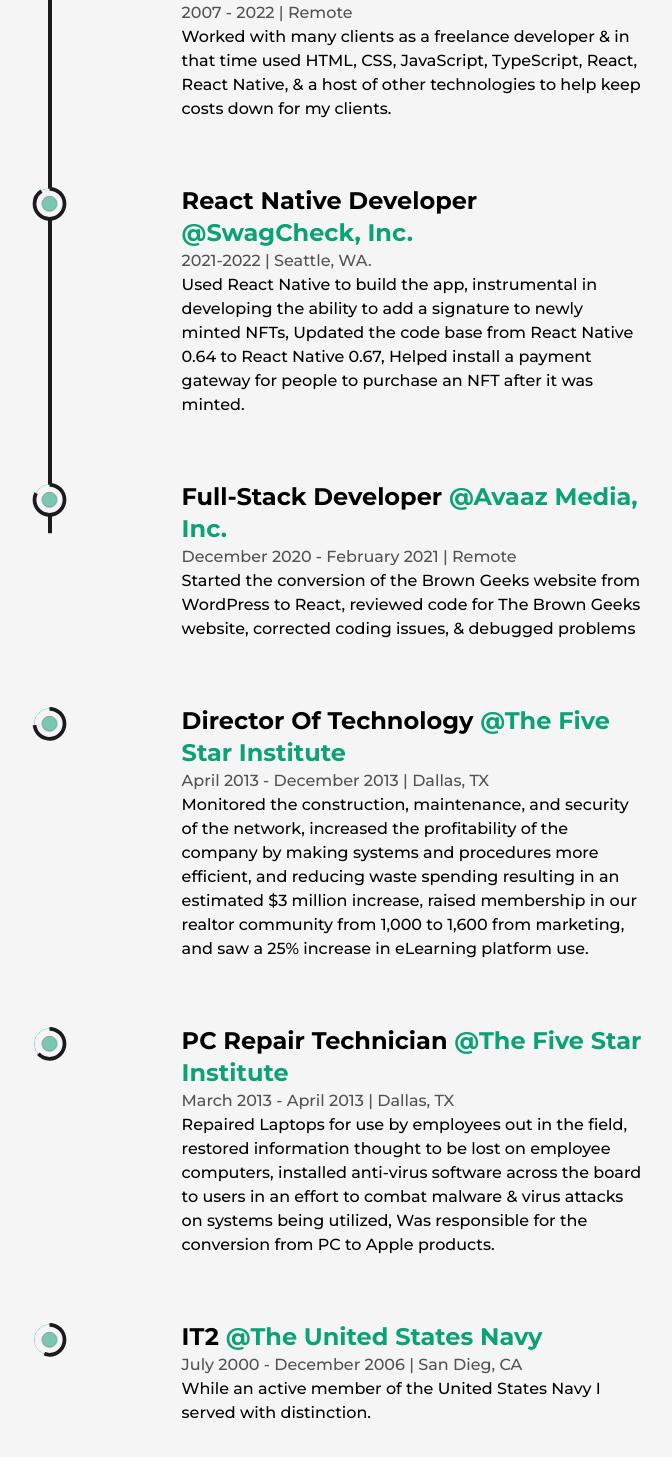
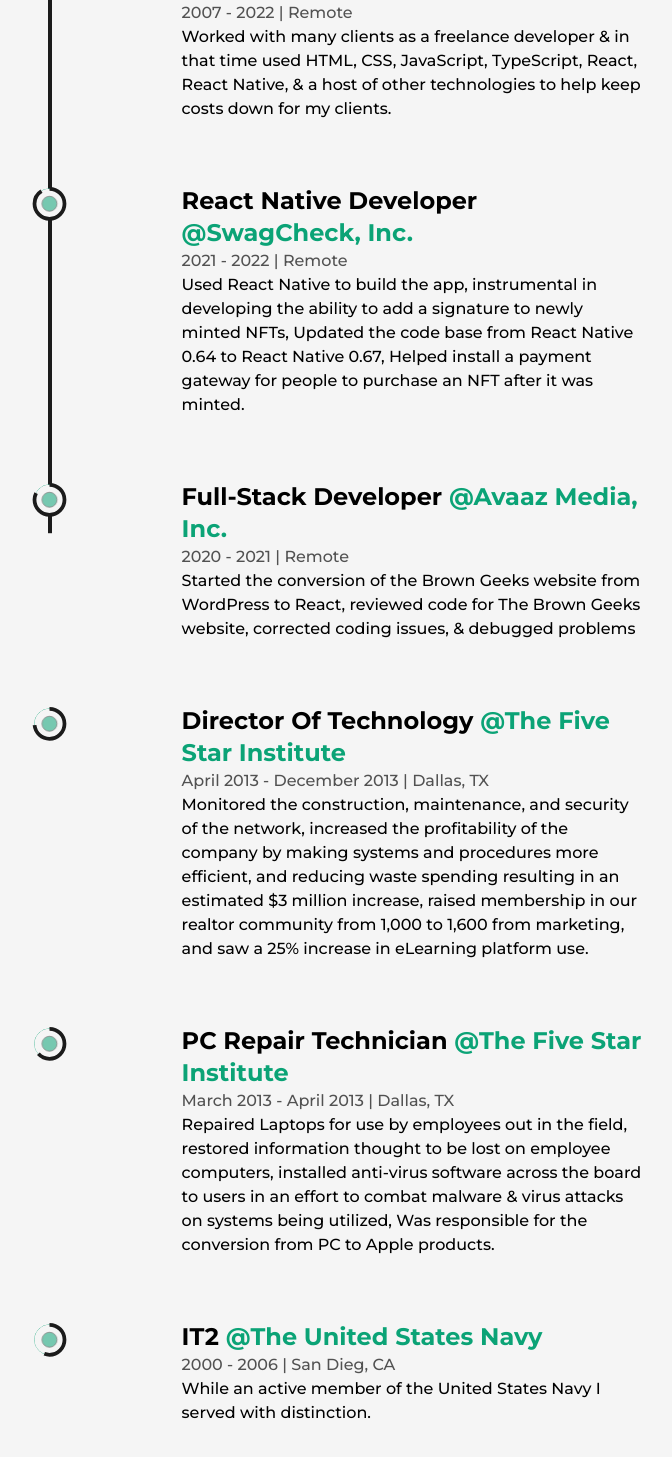
Before and after one commit to ItsCDubb/next-portfolio, a Next.js app: page /about in a window 1280 px wide. Shown: the part 3003-4460 px from the top of the page, without its empty margins (244-916 px from the left). Built offline with nearby package versions, Linux system fonts and the light colour scheme.

Commit message:
Updated the dates on my experience

```diff
--- a/src/components/Experience.js
+++ b/src/components/Experience.js
@@ -59,7 +59,7 @@
             position="Software Engineer"
             company="CW Technologies"
             companyLink="https://cwtechnologies.co"
-            time="2022-Present"
+            time="2022 - Present"
             address="Remote"
             work="Worked with multiple clients to build technology solutions that worked. Worked on assessing the risks involved & develop risk management strategies that would help them evolve & grow."
           />
@@ -75,15 +75,15 @@
             position="React Native Developer"
             company="SwagCheck, Inc."
             companyLink="https://swagcheck.io/"
-            time="2021-2022"
-            address="Seattle, WA."
+            time="2021 - 2022"
+            address="Remote"
             work="Used React Native to build the app, instrumental in developing the ability to add a signature to newly minted NFTs, Updated the code base from React Native 0.64 to React Native 0.67, Helped install a payment gateway for people to purchase an NFT after it was minted."
           />
           <Details
             position="Full-Stack Developer"
             company="Avaaz Media, Inc."
             companyLink="https://avaazmedia.com/"
-            time="December 2020 - February 2021"
+            time="2020 - 2021"
             address="Remote"
             work="Started the conversion of the Brown Geeks website from WordPress to React, reviewed code for The Brown Geeks website, corrected coding issues, & debugged problems
             "
@@ -109,7 +109,7 @@
             position="IT2"
             company="The United States Navy"
             companyLink="https://www.navy.com/"
-            time="July 2000 - December 2006"
+            time="2000 - 2006"
             address="San Dieg, CA"
             work="While an active member of the United States Navy I served with distinction."
           />
```
